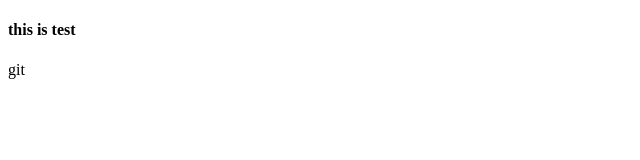
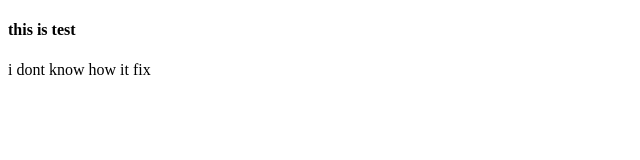
Before and after one commit to baomei1996/nomadcodersLecture, a plain HTML site: page vanilaJS/index.html in a window 1280 px wide. Shown: the whole page, without its empty margins (0-640 px from the left). Drawn offline with Linux system fonts and the light colour scheme.

Commit message:
resolve?

```diff
--- a/vanilaJS/index.html
+++ b/vanilaJS/index.html
@@ -8,7 +8,7 @@
 </head>
 <body>
   <h4>this is test</h4>
-  git
+  i dont know how it fix
 
 </body>
 </html>
```
